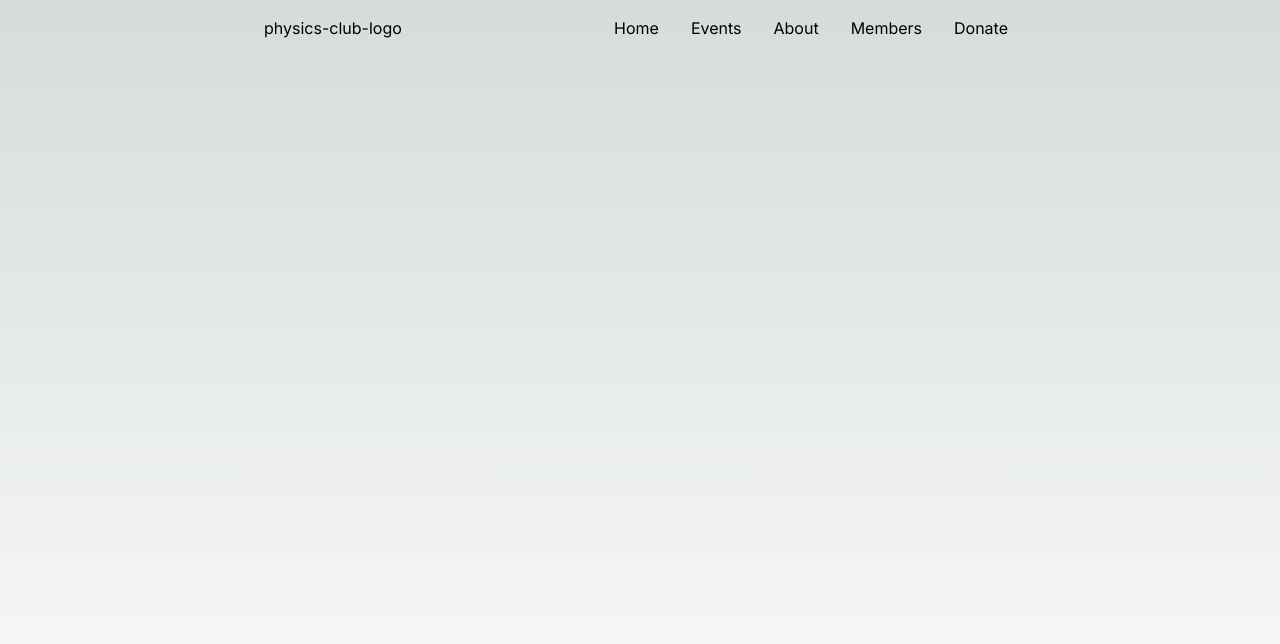
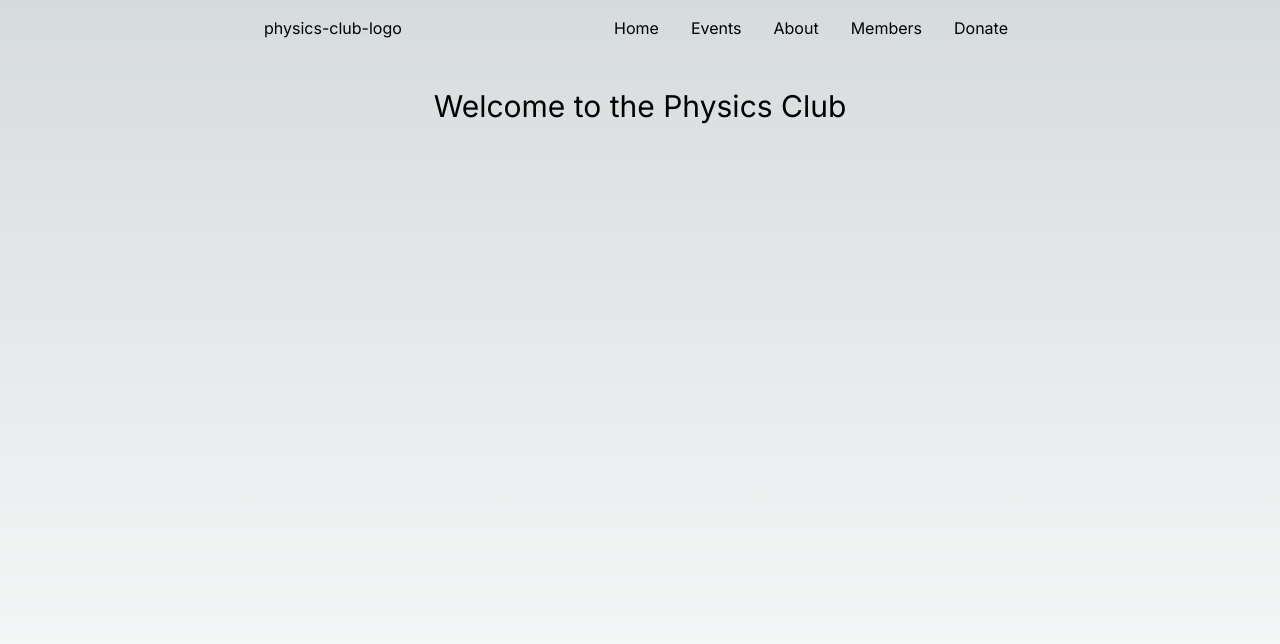
Before and after one commit to JGangaram/physics-club, a Next.js app: page / in a window 1280 px wide. Shown: the top 644 px of the page. Built offline with nearby package versions, Linux system fonts and the light colour scheme.

Commit message:
add header to homepage

```diff
--- a/app/page.tsx
+++ b/app/page.tsx
@@ -2,7 +2,11 @@
 
 export default function Home() {
   return (
-    <main className="flex min-h-screen flex-col items-center justify-between p-24">
+    <main className="flex min-h-screen flex-col items-center justify-between p-8">
+      <div>
+        <h1 className='text-3xl'
+        >Welcome to the Physics Club</h1>
+      </div>
     </main>
   )
 }
```
